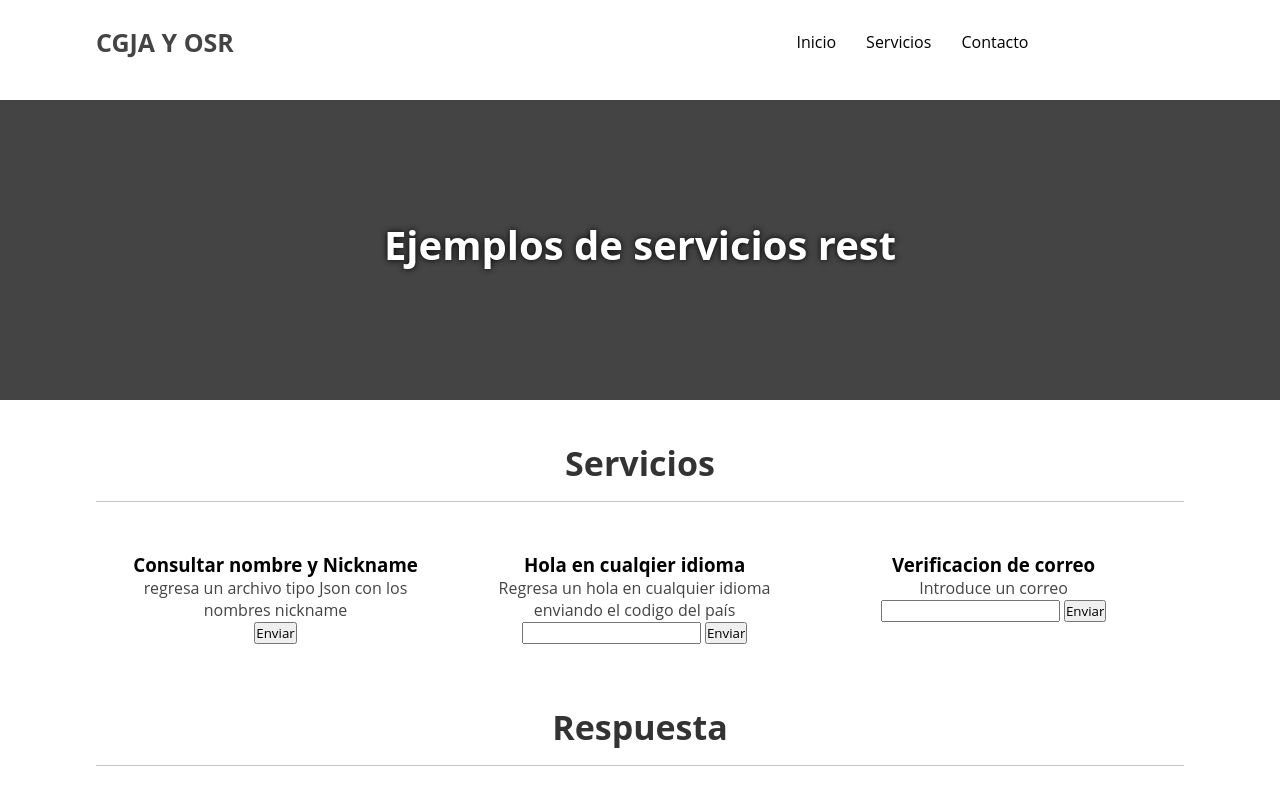
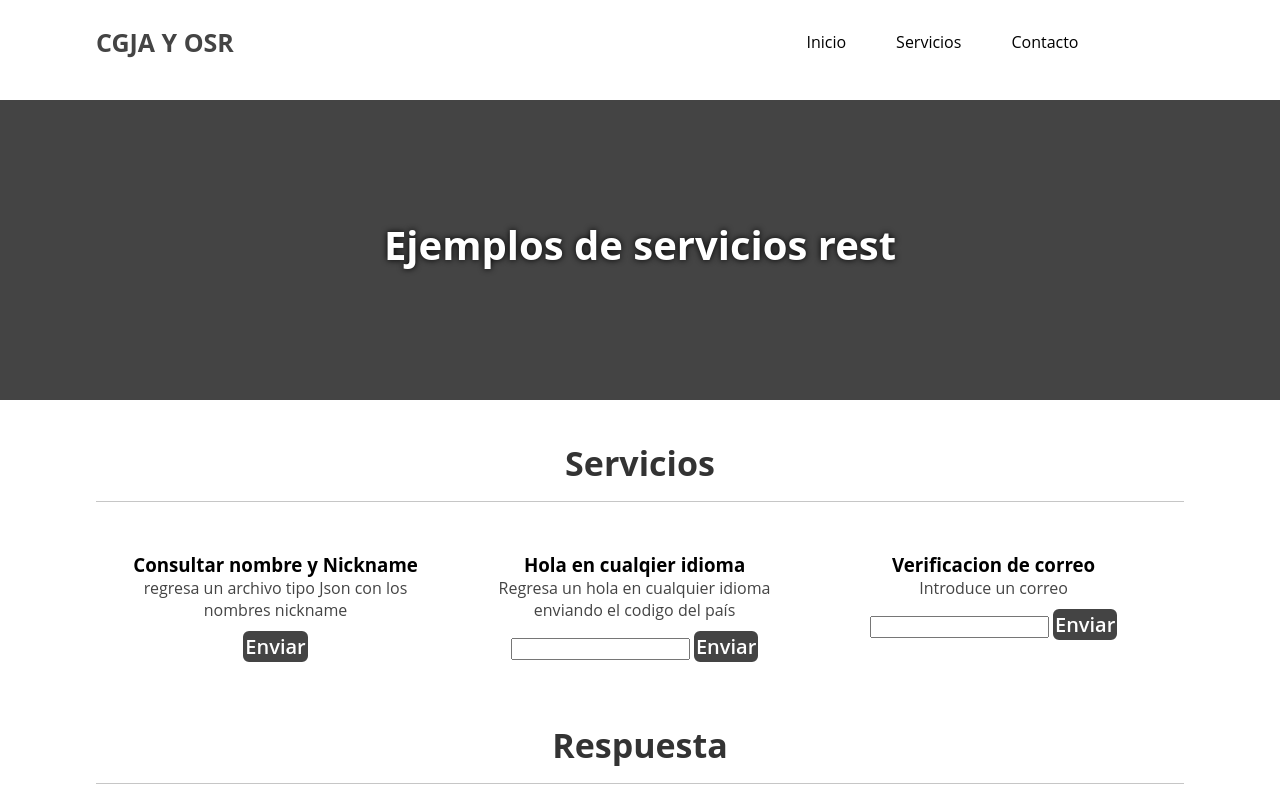
Before and after one commit to JonathanACG/ejemploApi, a plain HTML site: page index.html in a window 1280 px wide. Shown: the top 800 px of the page. Drawn offline with nearby package versions, Linux system fonts and the light colour scheme.

Commit message:
primer cambio

```diff
--- a/css/styless.css
+++ b/css/styless.css
@@ -48,8 +48,8 @@ float:none;
 #menu ul li{
 	list-style: none;
 	float:left;
-	margin-left: 15px;
-	margin-right: 15px;
+	margin-left: 25px;
+	margin-right: 25px;
 
 }
 #menu ul li a{
@@ -78,6 +78,21 @@ float:none;
 	text-shadow: 0px 0px 6px black;
 }
 /*SERVICIOS*/
+
+
+.api1{
+	text-decoration: none;
+	margin-top: 10px;
+	font-weight: 600;
+	font-size:20px;
+	color:#ffffff;
+	background-color: #444;
+	border-radius: 6px;
+	border:2px solid #444;
+
+}
+
+
 .subheader{
 	font-size: 34px;
 	color:#333;
@@ -249,8 +264,8 @@ background: black;
 }
 
 #menu ul li{
-	margin-left: 3%;
-	margin-right: 3%;
+	margin-left: 50px;
+	margin-right: 50px;
 
 }
 #slider h2{
--- a/index.html
+++ b/index.html
@@ -78,7 +78,7 @@
 
 
 
-			<input type="button" id="api1" value="Enviar" onclick="apiejemplo1();">
+			<input type="button" class="api1" value="Enviar" onclick="apiejemplo1();">
 
 		</div>
 
@@ -88,7 +88,7 @@
 
 
     		<input type="text" id="apitext2">
-			<input type="button" id="api1" value="Enviar" onclick="apiejemplo2();">
+			<input type="button" class="api1" value="Enviar" onclick="apiejemplo2();">
 
 		</div>
 
@@ -98,7 +98,7 @@
 			<p></p>
 
     		<input type="text" id="apitext3">
-			<input type="button" id="api1" value="Enviar" onclick="apiejemplo3();">
+			<input type="button" class="api1" value="Enviar" onclick="apiejemplo3();">
 		</div>
 	</div>
 <div class="clearfix"></div>
```
